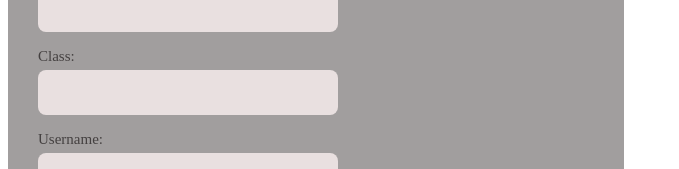
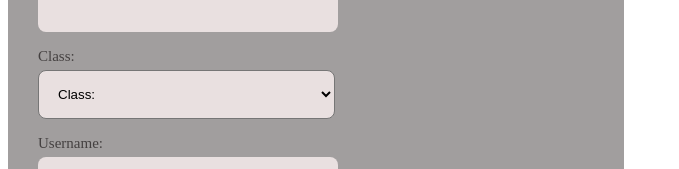
Before and after one commit to Professional-Kate/we-are-here-final-project, a React (Create React App) app in the folder client/: page /SignupForm/this/site in a window 1280 px wide. Shown: the part 282-451 px from the top of the page, without its empty margins (0-679 px from the left). Built offline with nearby package versions, Linux system fonts and the light colour scheme.

Commit message:
made some changes
made drop down menu for class input, made some changes in my code

```diff
--- a/client/src/App.js
+++ b/client/src/App.js
@@ -1,6 +1,6 @@
 import { Route, Routes } from "react-router-dom";
 
-// import About from "./pages/About";
+
 import Home from "./pages/HomePage/Home";
 import SignupForm from "./pages/forms/SignupForm";
 import LoginForm from "./pages/forms/LoginForm";
--- a/client/src/pages/forms/Form.css
+++ b/client/src/pages/forms/Form.css
@@ -19,7 +19,7 @@ form:after {
   left: -5px;
   right: -5px;
 
-  /* background-image: linear-gradient(to right, #960505, #eb6b15); */
+
 }
 
 form .form-inner {
@@ -73,6 +73,20 @@ form .form-inner .form-group input {
   border-radius: 8px;
   transition: 0.4s;
 }
+form .form-inner .form-group select{
+display: block;
+  width: 99%;
+  padding: 15px 15px;
+  background-color: rgb(233, 224, 224);
+  border-radius: 8px;
+  transition: 0.4s;
+}
+
+.form-inner .form-group:focus-within select{
+  color: #960505;
+}
+
+
 
 form .form-inner .form-group input:focus {
   box-shadow: 0px 0px 3px #f1670b;
--- a/client/src/pages/forms/LoginForm.js
+++ b/client/src/pages/forms/LoginForm.js
@@ -1,6 +1,4 @@
 import React, { useState, useEffect } from "react";
-// import { validate } from "webpack";
-// import { Link } from "react-router-dom";
 import "./Form.css";
 
 function LoginForm() {
--- a/client/src/pages/forms/SignupForm.js
+++ b/client/src/pages/forms/SignupForm.js
@@ -2,7 +2,6 @@ import React from "react";
 import { useState, useEffect } from "react";
 
 import "./Form.css";
-
 
 function SignupForm() {
 	// eslint-disable-next-line react-hooks/exhaustive-deps
@@ -33,7 +32,6 @@ function SignupForm() {
 	const validate = (details) => {
 		const errors = {};
 		const userNameRegex = /^[a-z0-9]+(?:[ _.-][a-z0-9]+)*$/;
-
 
 		if (!details.Name) {
 			errors.Name = "Name is required";
@@ -67,7 +65,6 @@ function SignupForm() {
 	return (
 		<section className="signup__forms">
 			<div className="trainee__form">
-
 				{Object.keys(errors).length === 0 && submit ? (
 					<div className="ui msg success">Signed Up Successfully</div>
 				) : (
@@ -93,15 +90,12 @@ function SignupForm() {
 						<p className="form__error">{errors.Name}</p>
 						<div className="form-group">
 							<label htmlFor="trainee_name">Class:</label>
-							<input
-								type="text"
-								name="trainee_class"
-								id="trainee_class"
-								onChange={(e) =>
-									setDetails({ ...details, Class: e.target.value })
-								}
-								value={details.Class}
-							/>
+							<select>
+								<option className="traineeClass">Class:</option>
+								<option value="WM1">WM1</option>
+								<option value="WM1">WM2</option>
+								<option value="WM1">WM3</option>
+							</select>
 						</div>
 						<p className="form__error">{errors.Class}</p>
 						<div className="form-group">
@@ -152,9 +146,7 @@ function SignupForm() {
 					</div>
 				</form>
 			</div>
-			<div className="volunteer__form">
-
-			</div>
+			<div className="volunteer__form"></div>
 		</section>
 	);
 }
```
